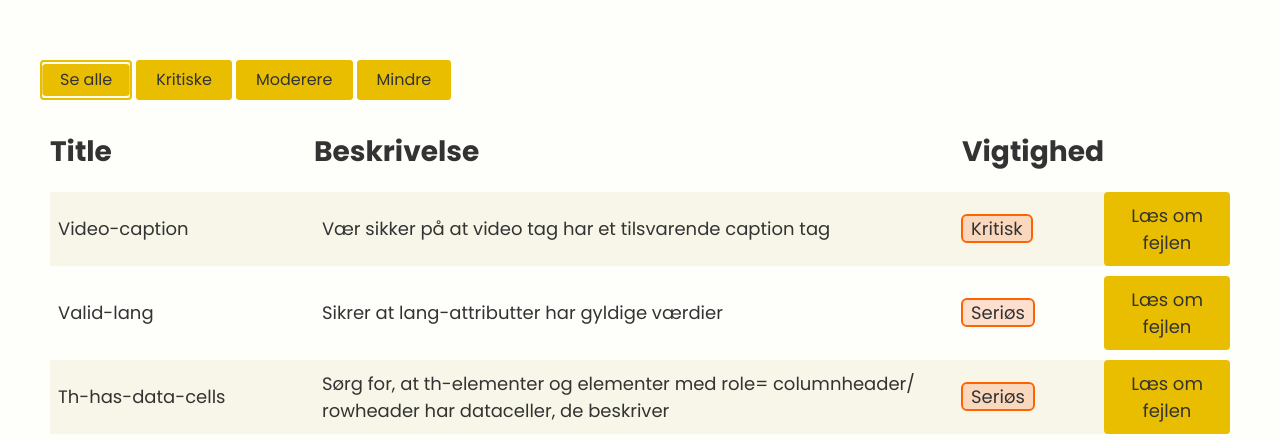
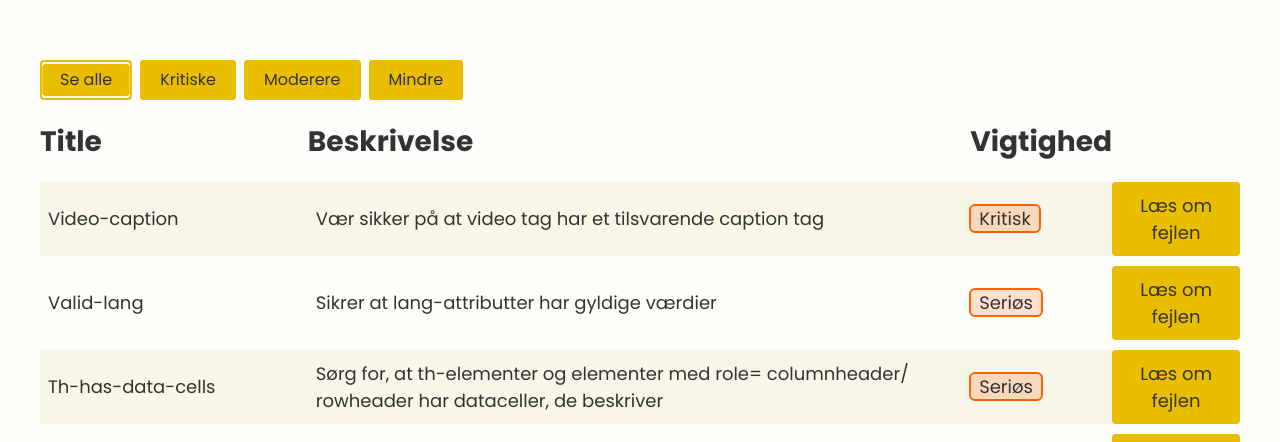
Before and after one commit to nila1010/ct-diversa, a Next.js app: page /regler in a window 1280 px wide. Shown: the part 334-776 px from the top of the page. Built offline with nearby package versions, Linux system fonts and the light colour scheme.

Commit message:
fix med table

```diff
--- a/src/components/Regler.module.css
+++ b/src/components/Regler.module.css
@@ -18,6 +18,7 @@
         height: auto;
         overflow-x: auto;
         font-size: var(--step-0);
+
     }
 
         .descColumn {
@@ -47,7 +48,7 @@
     height: auto;
     overflow-x: auto;
     font-size: var(--step-0);
-    padding: 10px;
+
 
 }
 
--- a/src/components/ReglerTable.jsx
+++ b/src/components/ReglerTable.jsx
@@ -21,7 +21,7 @@ export default function ReglerTable() {
 
   return (
     <div className={styles.griditem}>
-      <div className="flex">
+      <div className="flex flex-wrap gap-1">
         <button className={btnStyle(null)} onClick={() => handleClick(null)}>
           Se alle
         </button>
--- a/src/components/TableRow.jsx
+++ b/src/components/TableRow.jsx
@@ -11,9 +11,9 @@ function capitalizeFirstLetter(string) {
 
 const TableRow = ({ item, index }) => (
     <tr className={`max-sm:grid gap-1 ${index % 2 === 0 ? "bg-backgound-color-secondary" : ""} p-5`}>
-        <td className=" pl-2 pr-10 relative max-sm:before:content-['Navn:'] before:font-bold before:underline-offset-4 before:underline before:text-md before:absolute before:inset-0 max-sm:pt-[30px] max-sm:pb-3"> {capitalizeFirstLetter(item.name)}</td>
-        <td className=" pl-2 pr-10 relative max-w-[70ch] max-sm:before:content-['Beskrivelse:'] before:font-bold before:text-md before:absolute before:inset-0 max-sm:pt-[30px] max-sm:pb-3 before:underline-offset-4 before:underline"> {capitalizeFirstLetter(item.shortDesc)}</td>
-        <td className={`relative max-sm:before:content-['Vigtighed:'] before:font-bold before:text-md before:absolute before:inset-0 max-sm:pt-[30px] max-sm:pb-3 before:underline-offset-4 before:underline`} ><span className={getImpactClassName(item.impact)}>{item.impact}</span></td>
+        <td className=" sm:pl-2 sm:pr-10 relative max-sm:before:content-['Navn:'] before:font-bold before:underline-offset-4 before:underline before:text-md before:absolute before:inset-0 max-sm:pt-[30px] max-sm:pb-3"> {capitalizeFirstLetter(item.name)}</td>
+        <td className=" sm:pl-2 sm:pr-10 relative max-w-[70ch] max-sm:before:content-['Beskrivelse:'] before:font-bold before:text-md before:absolute before:inset-0 max-sm:pt-[30px] max-sm:pb-3 before:underline-offset-4 before:underline"> {capitalizeFirstLetter(item.shortDesc)}</td>
+        <td className={`relative max-sm:before:content-['Vigtighed:'] before:font-bold before:text-md before:absolute before:inset-0 max-sm:pt-[30px] max-sm:pb-3 before:underline-offset-4 before:underline`} ><span className={`${getImpactClassName(item.impact)} relative top-1 sm:relative sm:top-0`}>{item.impact}</span></td>
 
         <td className={`${styles.dataCell} ${styles.lastColumn} flex z-10 py-20 px-5 text-sm relative before:absolute before:inset-0 before:content-[''] before:rounded before:bg-state-1 before:scale-x-[0] hover:before:scale-x-[1] before:transition before:duration-500 before:ease-out before:origin-left before:-z-10 after:bg-state-2 after:-z-20 after:content-[''] after:absolute after:inset-0 after:rounded`}>
             <Butten className="flex justify-center items-center w-full h-full" variant="" path={`regler/${item.name.replace(/\s+/g, '-').toLowerCase()}`}>Læs om fejlen</Butten>
```
